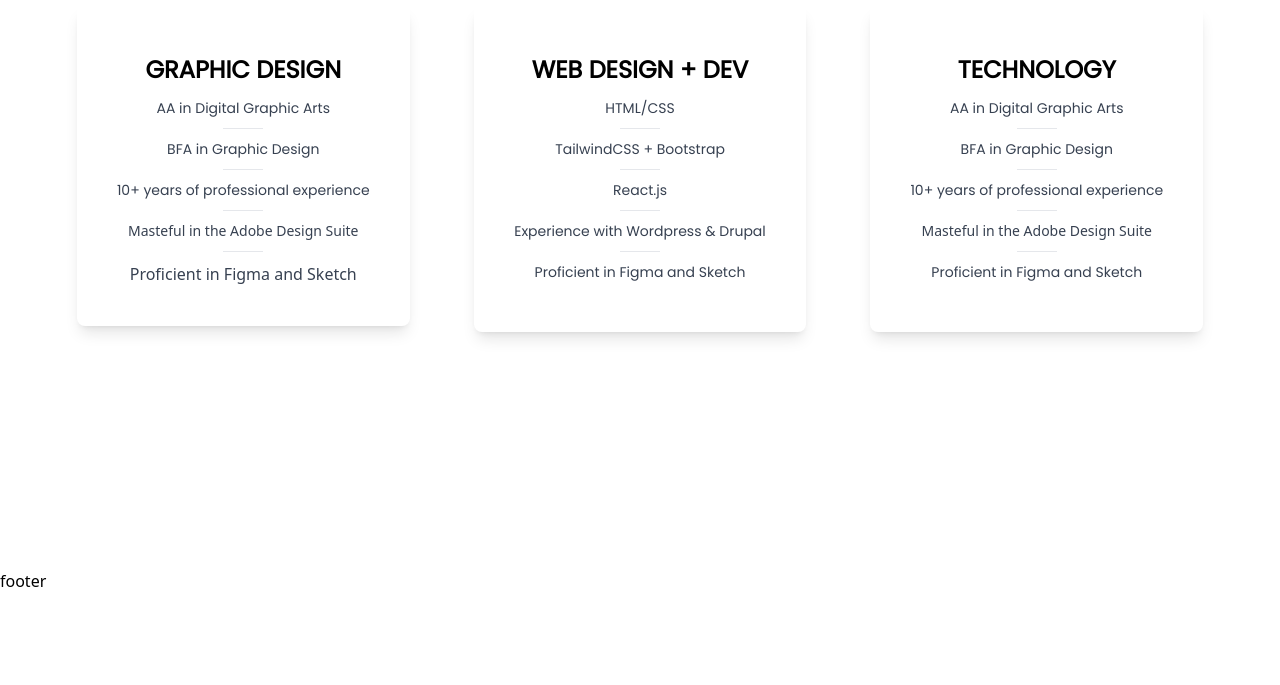
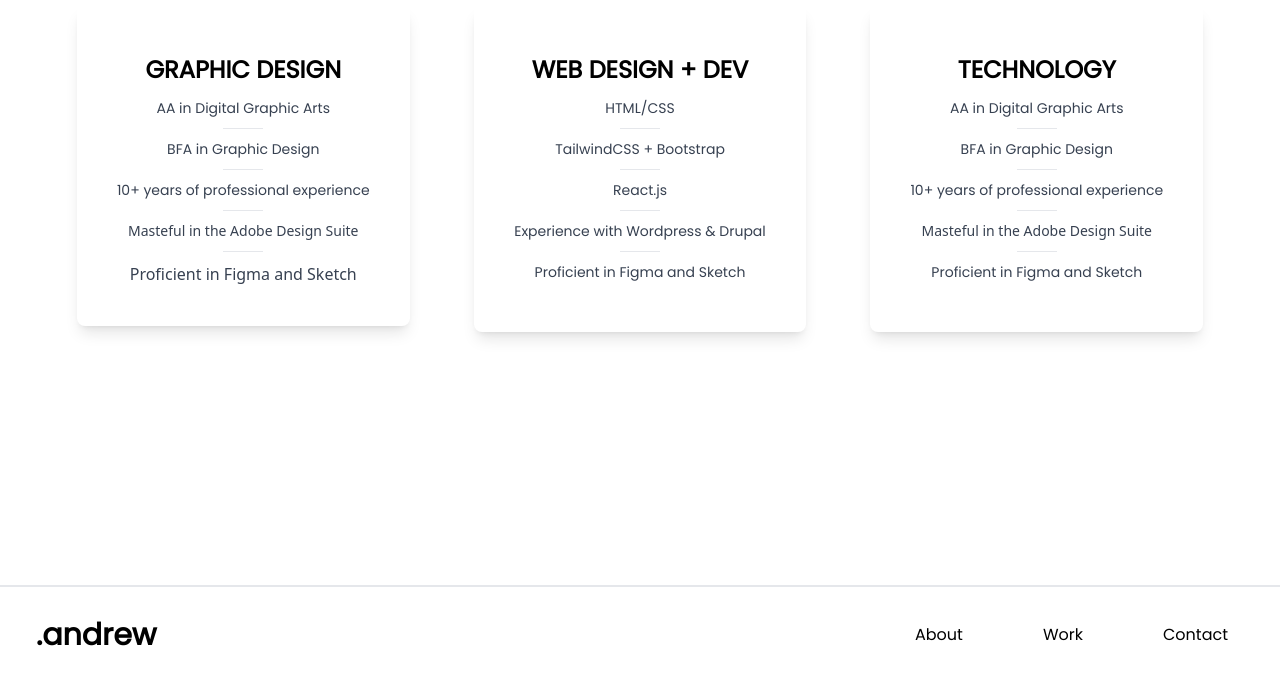
Before and after one commit to AndrewAlllDay/andrewsnyderdesign-react, a React (Create React App) app: page / in a window 1280 px wide. Shown: the part 1831-2516 px from the top of the page. Before the commit the page ends 2424 px from the top, so only its background shows below. Built offline with nearby package versions, Linux system fonts and the light colour scheme.

Commit message:
Adds footer.jsx

```diff
--- a/src/components/footer.jsx
+++ b/src/components/footer.jsx
@@ -2,7 +2,17 @@ import React from 'react'
 
 const footer = () => {
   return (
-    <div>footer</div>
+    <div className='w-full h-[150px] border-t-2 mt-64 md:mt-4 border-gray-200'>
+      <div className='text-black flex justify-between items-center h-24 max-w-[1240px] mx-auto px-4 font-Poppins'>
+        <h1 className='w-full text-3xl font-bold'>.andrew</h1>
+        <ul className='hidden md:flex text-black space-x-12 font-Poppins'>
+          <li className='p-4'><a href='src/About.js'>About</a></li>
+          <li className='p-4'><a href='/work.js'>Work</a></li>
+          <li className='p-4'><a>Contact</a></li>
+        </ul>
+      </div>
+
+    </div>
   )
 }
 
--- a/src/index.css
+++ b/src/index.css
@@ -7,4 +7,5 @@
 
 body {
     background-color: #ffffff;
+    font-family: 'Poppins' sans-serif;
 }
```
